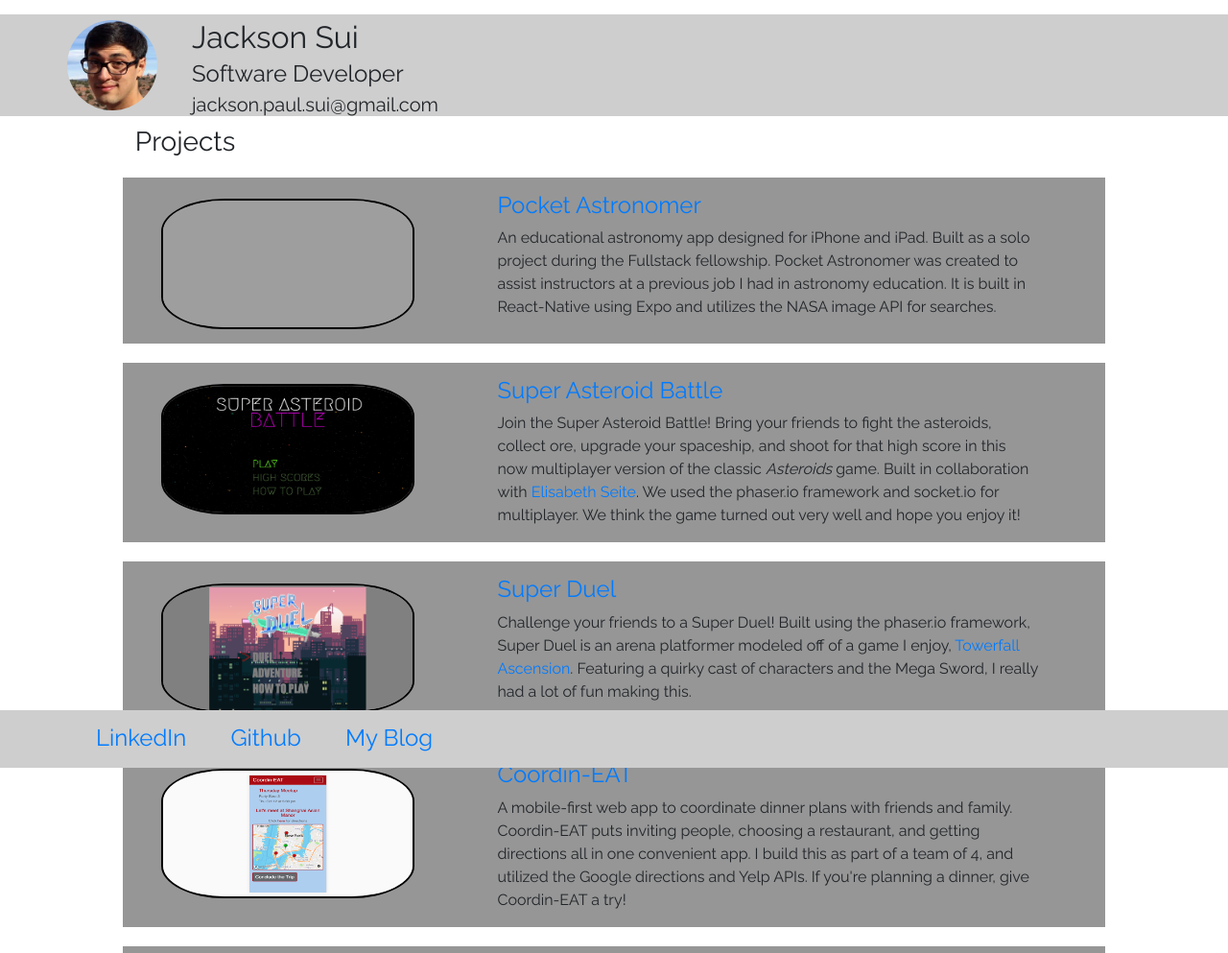
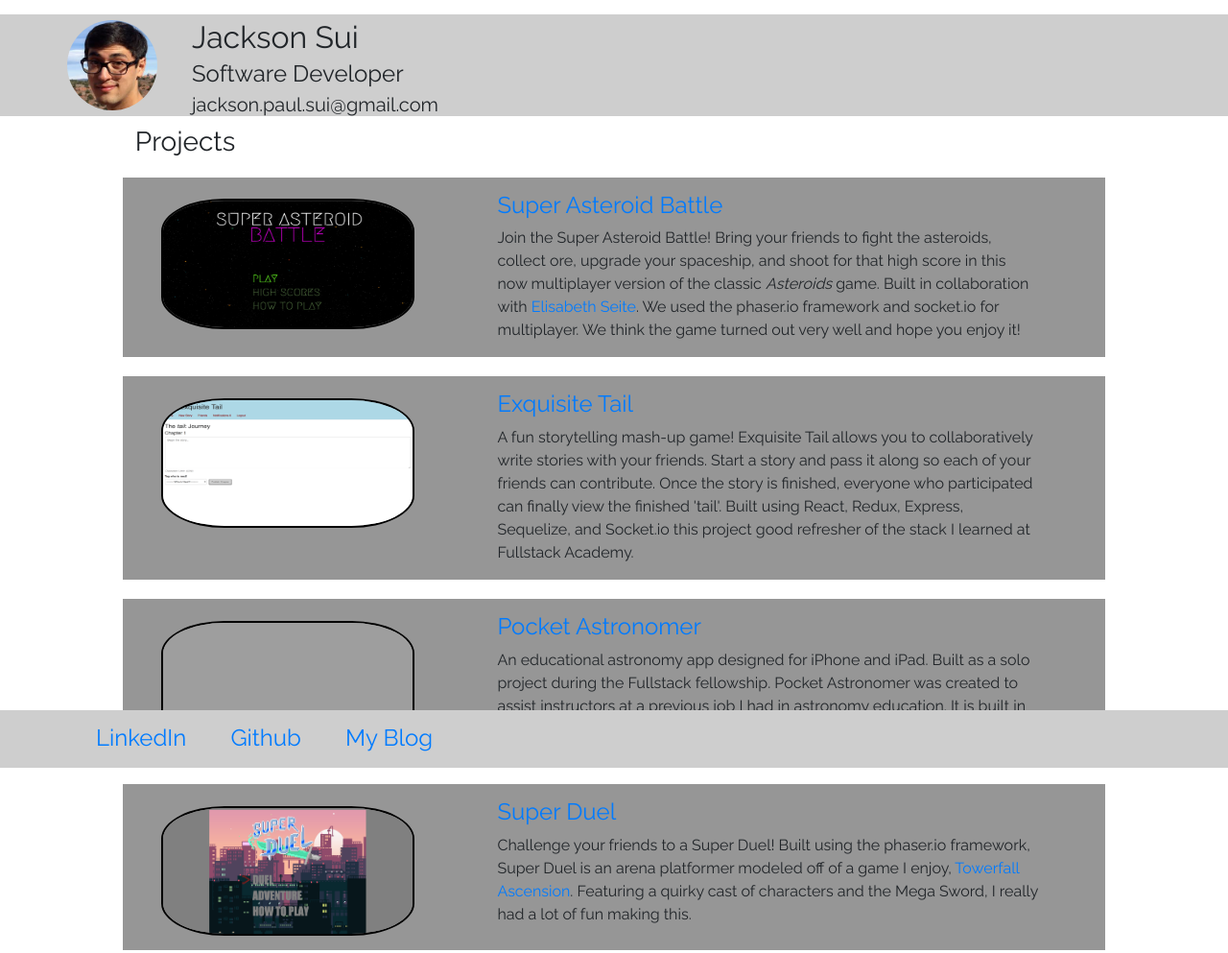
Before and after one commit to Kiro705/profilePage, a website: page index.html in a window 1280 px wide. Shown: the top 993 px of the page at 96% size. Drawn offline with nearby package versions, Linux system fonts and the light colour scheme; grey boxes are pictures that could not be loaded.

Commit message:
added Exquisite Tail to the projects

```diff
--- a/index.html
+++ b/index.html
@@ -27,6 +27,26 @@
           </div>
           <ul id='list'>
 
+            <li id='superAsteroidBattle' class='project  col-md-12'>
+              <div class = "col-md-4 pro_img">
+                <a href="https://super-asteroid-battle.herokuapp.com/" target="_blank"><img class = 'image' src='./img/super_asteroid_battle_image.png' alt='Super Asteroid Battle image'></a>
+              </div>
+              <div class = 'col-md-7 pro_text'>
+                <h4><a href="https://super-asteroid-battle.herokuapp.com/" target="_blank">Super Asteroid Battle</a></h4>
+                <p>Join the Super Asteroid Battle! Bring your friends to fight the asteroids, collect ore, upgrade your spaceship, and shoot for that high score in this now multiplayer version of the classic <i>Asteroids</i> game.  Built in collaboration with <a class = "linky" href = "https://eseite47.github.io/" target="_blank">Elisabeth Seite</a>.  We used the phaser.io framework and socket.io for multiplayer.  We think the game turned out very well and hope you enjoy it!</p>
+              </div>
+            </li>
+
+            <li id='exquisiteTail' class='project  col-md-12'>
+              <div class = "col-md-4 pro_img">
+                <a href="https://exquisite-tail.herokuapp.com/" target="_blank"><img class = 'image' src='./img/exquisite_tail_image.png' alt='Exquisite Tail image'></a>
+              </div>
+              <div class = 'col-md-7 pro_text'>
+                <h4><a href="https://exquisite-tail.herokuapp.com/" target="_blank">Exquisite Tail</a></h4>
+                <p>A fun storytelling mash-up game! Exquisite Tail allows you to collaboratively write stories with your friends. Start a story and pass it along so each of your friends can contribute. Once the story is finished, everyone who participated can finally view the finished 'tail'. Built using React, Redux, Express, Sequelize, and Socket.io this project good refresher of the stack I learned at Fullstack Academy.</p>
+              </div>
+            </li>
+
             <li id='pocketAstronomer' class='project  col-md-12'>
               <div class = "col-md-4 pro_img">
                 <a href="https://expo.io/@kiro705/pocket-astronomer" target="_blank"><img class = 'image' src='./img/Pocket_astronomer_image.png' alt='Pocket Astronomer image'></a>
@@ -34,16 +54,6 @@
               <div class = 'col-md-7 pro_text'>
                 <h4><a href="https://expo.io/@kiro705/pocket-astronomer" target="_blank">Pocket Astronomer</a></h4>
                 <p>An educational astronomy app designed for iPhone and iPad.  Built as a solo project during the Fullstack fellowship.  Pocket Astronomer was created to assist instructors at a previous job I had in astronomy education. It is built in React-Native using Expo and utilizes the NASA image API for searches.</p>
-              </div>
-            </li>
-
-            <li id='superAsteroidBattle' class='project  col-md-12'>
-              <div class = "col-md-4 pro_img">
-                <a href="https://super-asteroid-battle.herokuapp.com/" target="_blank"><img class = 'image' src='./img/super_asteroid_battle_image.png' alt='Super Asteroid Battle image'></a>
-              </div>
-              <div class = 'col-md-7 pro_text'>
-                <h4><a href="https://super-asteroid-battle.herokuapp.com/" target="_blank">Super Asteroid Battle</a></h4>
-                <p>Join the Super Asteroid Battle! Bring your friends to fight the asteroids, collect ore, upgrade your spaceship, and shoot for that high score in this now multiplayer version of the classic <i>Asteroids</i> game.  Built in collaboration with <a class = "linky" href = "https://eseite47.github.io/" target="_blank">Elisabeth Seite</a>.  We used the phaser.io framework and socket.io for multiplayer.  We think the game turned out very well and hope you enjoy it!</p>
               </div>
             </li>
 
```
Also changed, not shown: img/exquisite_tail_image.png (added).
